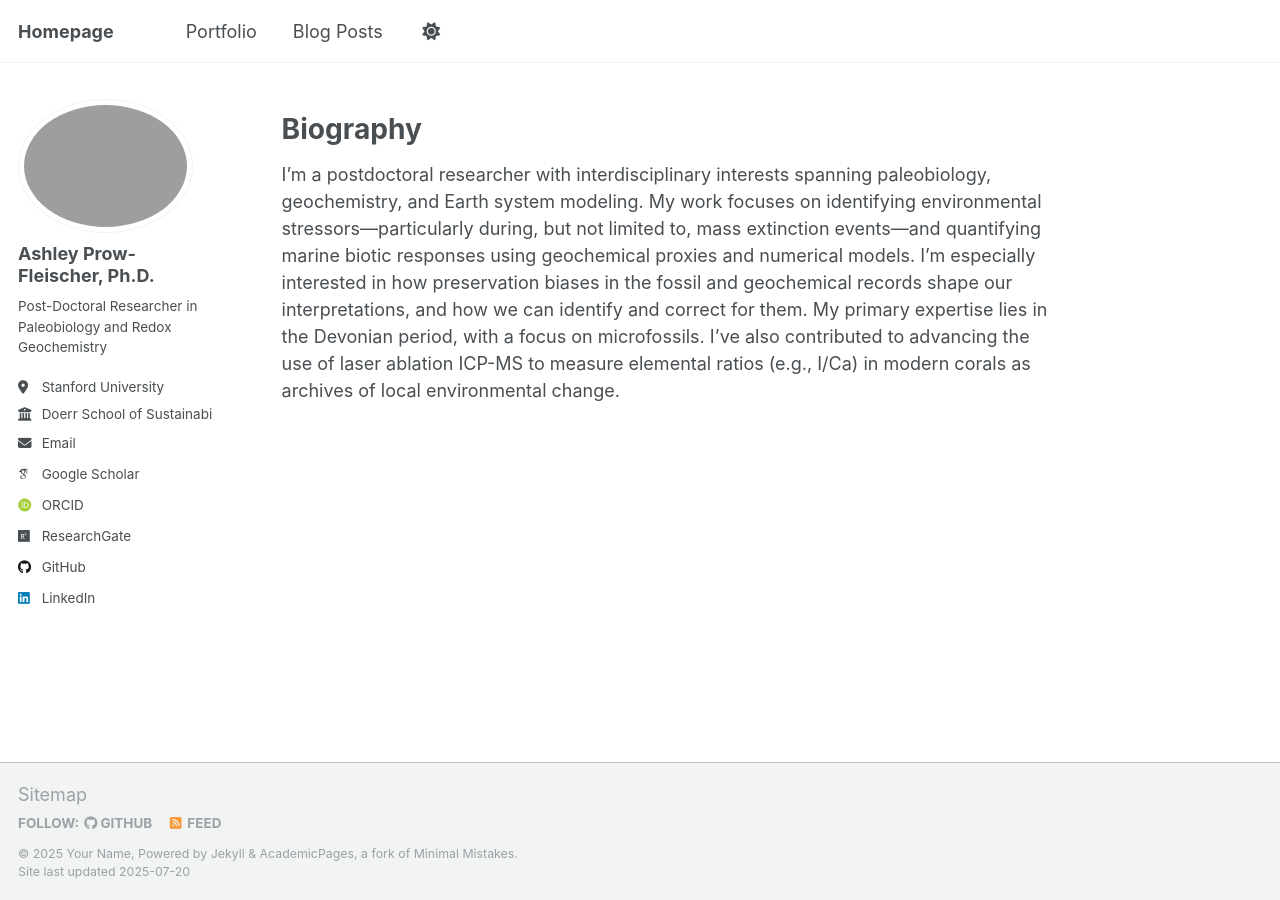
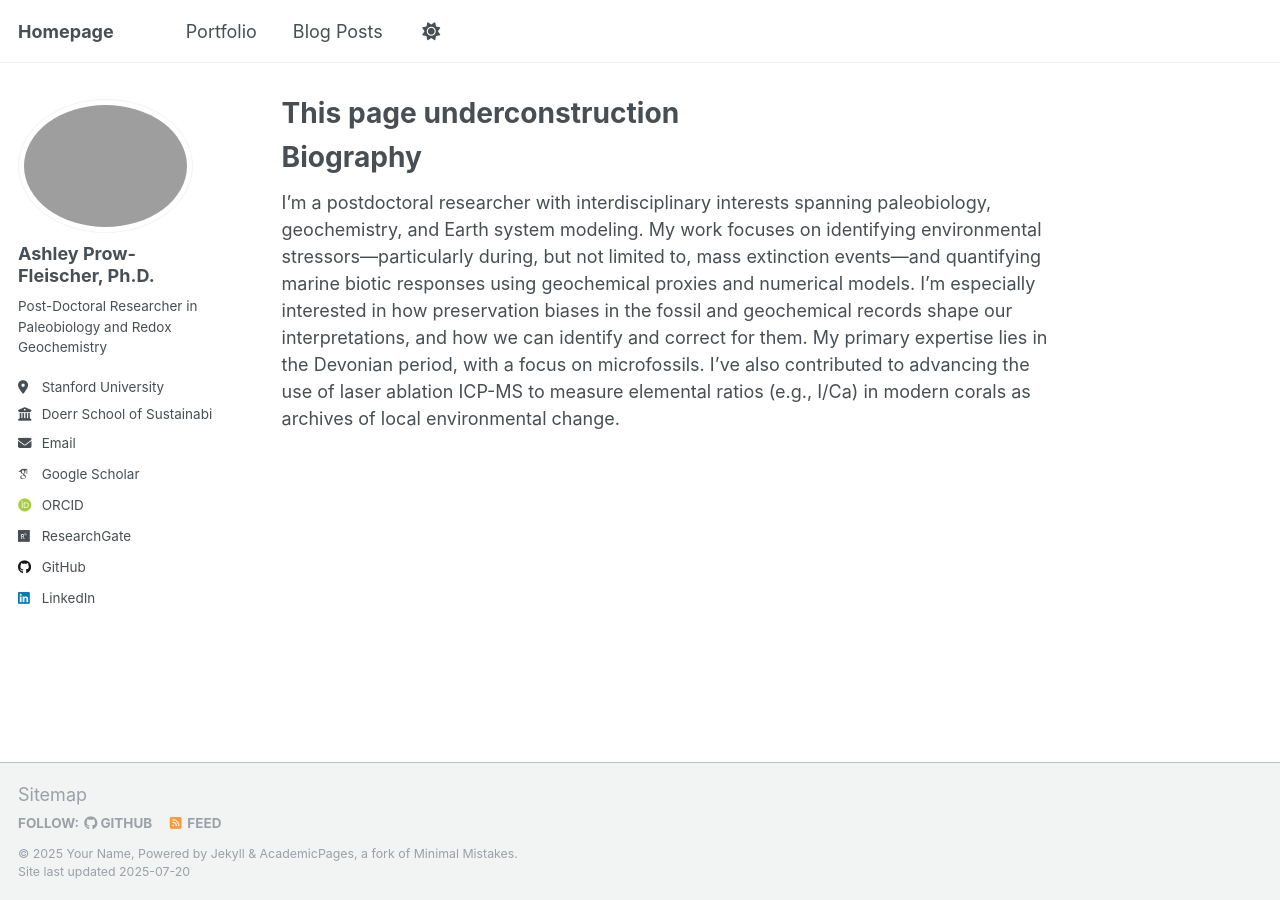
Before and after one commit to aprow620/aprow620.github.io, a Jekyll site: the page built from _pages/about.md, in a window 1280 px wide. Built offline with Jekyll 4.4.1, drawn with Linux system fonts in a browser that asks for light colours; some web fonts are replaced.

Commit message:
Update about.md

```diff
--- a/_pages/about.md
+++ b/_pages/about.md
@@ -1,6 +1,6 @@
 ---
 permalink: /
-title: ""
+title: "This page underconstruction"
 author_profile: true
 redirect_from:
   - /about/
```
